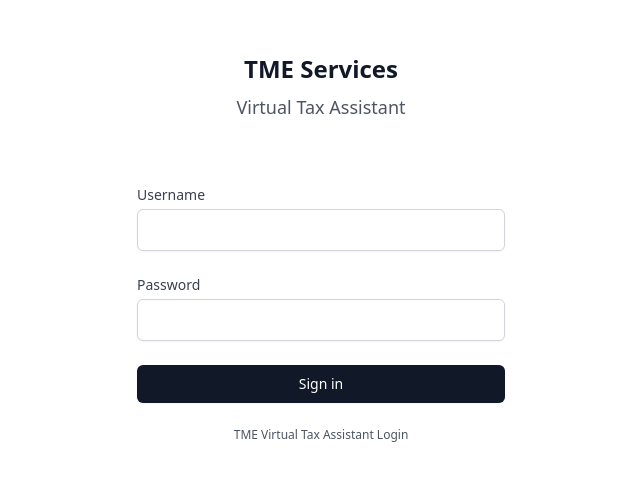
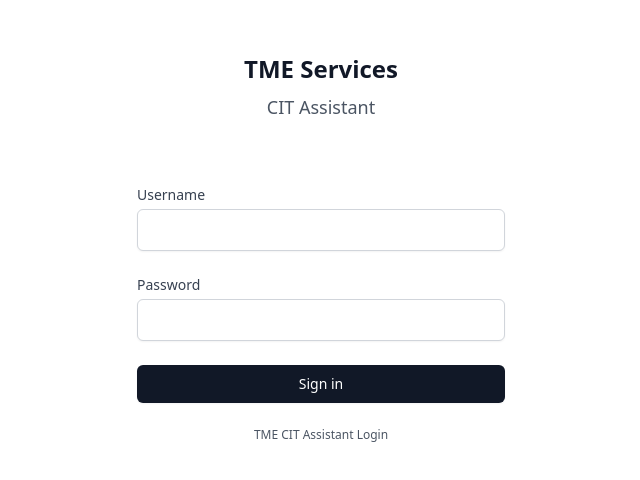
Before and after one commit to universal-damir/tme-tax-frontend, a React (Create React App) app: page /login in a window 1280 px wide. Shown: the part 136-616 px from the top of the page, without its empty margins (319-959 px from the left). Built offline with nearby package versions, Linux system fonts and the light colour scheme; no server answers.

Commit message:
UI Small Update - removed word -virtual

```diff
--- a/src/components/LoginPage.jsx
+++ b/src/components/LoginPage.jsx
@@ -77,7 +77,7 @@ const LoginPage = () => {
           TME Services
         </h1>
         <h2 className="text-center text-lg text-gray-600 mb-8">
-          Virtual Tax Assistant
+          CIT Assistant
         </h2>
       </div>
 
@@ -145,7 +145,7 @@ const LoginPage = () => {
 
           <div className="mt-6">
             <p className="text-center text-xs text-gray-600">
-              TME Virtual Tax Assistant Login
+              TME CIT Assistant Login
             </p>
           </div>
         </div>
--- a/src/components/TaxChatUI.jsx
+++ b/src/components/TaxChatUI.jsx
@@ -10,7 +10,7 @@ const TaxChatUI = () => {
   const navigate = useNavigate();
   const [messages, setMessages] = useState([{
     sender: 'assistant',
-    text: "# Welcome to TME Services Virtual CIT Assistant\n\nI'm here to help you with UAE Corporate Income Tax questions. Upload your documents below or ask me anything to get started."
+    text: "# Welcome to TME Services CIT Assistant\n\nI'm here to help you with UAE Corporate Income Tax questions. Upload your documents below or ask me anything to get started."
   }]);
   const [conversations, setConversations] = useState([]);
   const [selectedConversationId, setSelectedConversationId] = useState(null);
@@ -248,7 +248,7 @@ const TaxChatUI = () => {
     setSelectedConversationId(null);
     setMessages([{
       sender: 'assistant',
-      text: "# Welcome to TME Services Virtual CIT Assistant\n\nI'm here to help you with UAE Corporate Income Tax questions. Upload your documents below or ask me anything to get started."
+      text: "# Welcome to TME Services CIT Assistant\n\nI'm here to help you with UAE Corporate Income Tax questions. Upload your documents below or ask me anything to get started."
     }]);
     setInput('');
     setStreamedMessage('');
@@ -684,7 +684,7 @@ const TaxChatUI = () => {
               {/* Welcome Message */}
               <div className="mb-12">
                 <h1 className="text-4xl font-bold text-gray-900 mb-6">
-                  Welcome to TME Services Virtual CIT Assistant
+                  Welcome to TME Services CIT Assistant
                 </h1>
                 <p className="text-lg text-gray-600 leading-relaxed">
                   I'm here to help you with UAE Corporate Income Tax questions. Upload your documents below or ask me anything to get started.
@@ -770,7 +770,7 @@ const TaxChatUI = () => {
               </div>
 
               <p className="text-sm text-gray-400 mt-4">
-                TME Services Virtual CIT Assistant can make mistakes. Verify important information.
+                TME Services CIT Assistant can make mistakes. Verify important information.
               </p>
             </div>
 
```
